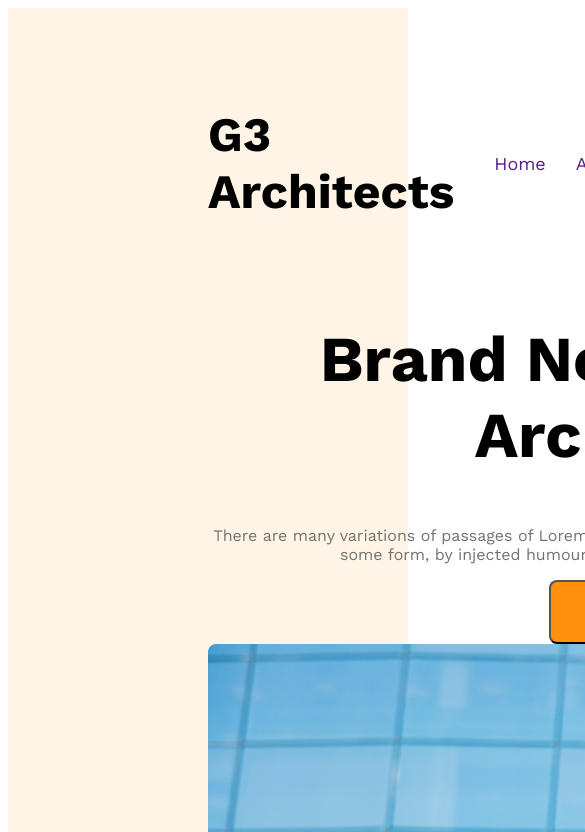
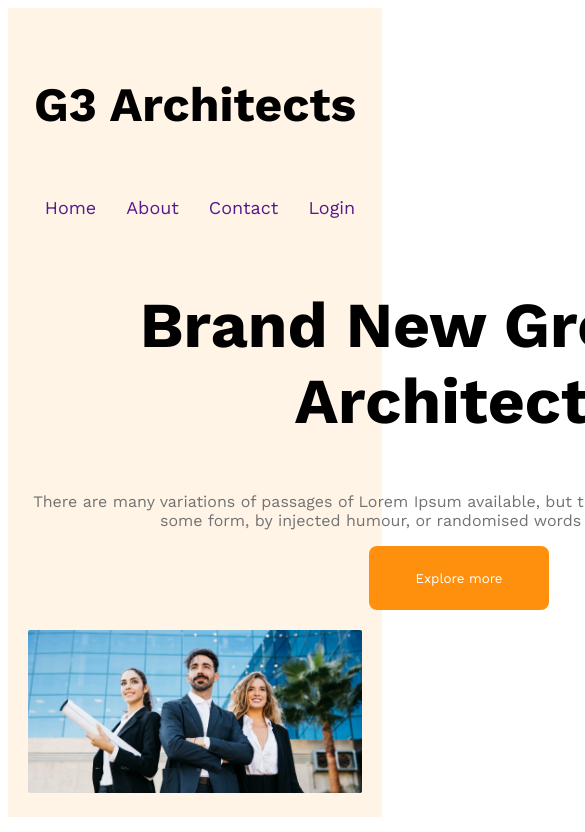
Before and after one commit to susmoy15/g3-architects-website, a plain HTML site: page index.html in a window 390 px wide. Shown: the top 832 px of the page, 585 px wide, since content can reach past the window. Drawn offline with nearby package versions, Linux system fonts and the light colour scheme.

Commit message:
finish header section

```diff
--- a/styles/architect.css
+++ b/styles/architect.css
@@ -8,6 +8,16 @@
 header {
     background: rgba(255, 144, 14, 0.10);
     padding: 50px 200px;
+}
+.btn-primary {
+    width: 180px;
+    height: 64px;
+    border-radius: 8px;
+    background: #FF900E;
+    color: #FFF;
+    padding: 20px 25px;
+    cursor: pointer;
+    border: 0;
 }
 
 nav {
@@ -51,10 +61,25 @@ nav li a {
     font-size: 16px;
     color: #727272;
 }
-
-.btn-primary {
-    width: 180px;
-    height: 64px;
-    border-radius: 8px;
-    background: #FF900E;
+.banner img{
+    margin-top: 20px;
+    width: 100%;
 }
+/* mobile device */
+@media screen and (max-width: 576px) {
+    header{
+        padding: 20px;
+    }
+    nav{
+        flex-direction: column;
+    }
+}
+/* medium device */
+@media screen and (min-width: 576px) and (max-width: 960px) {
+    header{
+        padding: 50px;
+    }
+    nav{
+        flex-direction: column;
+    }
+}
```
